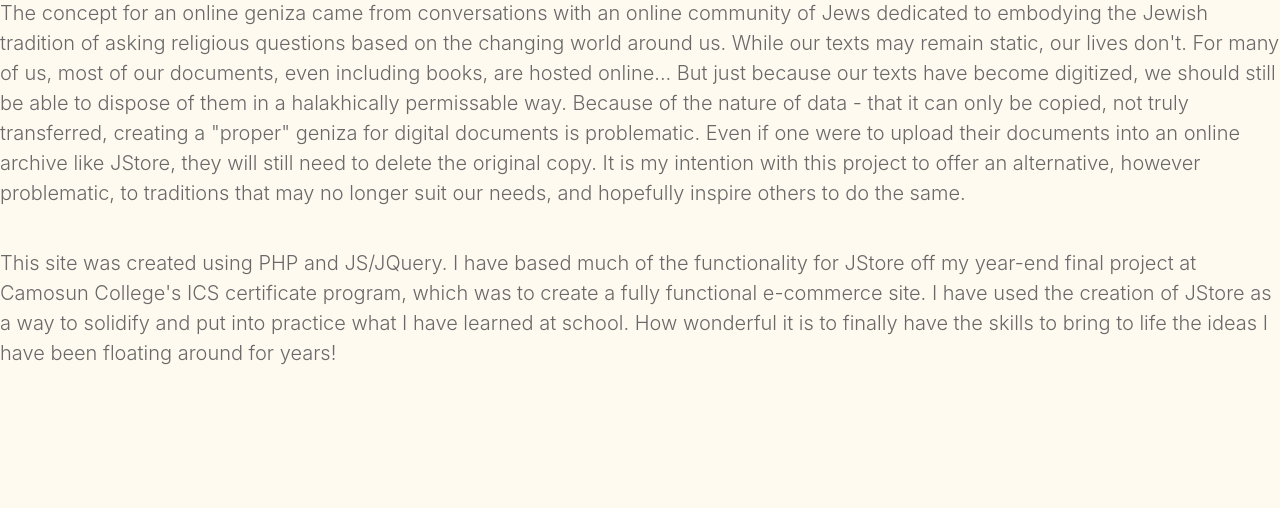
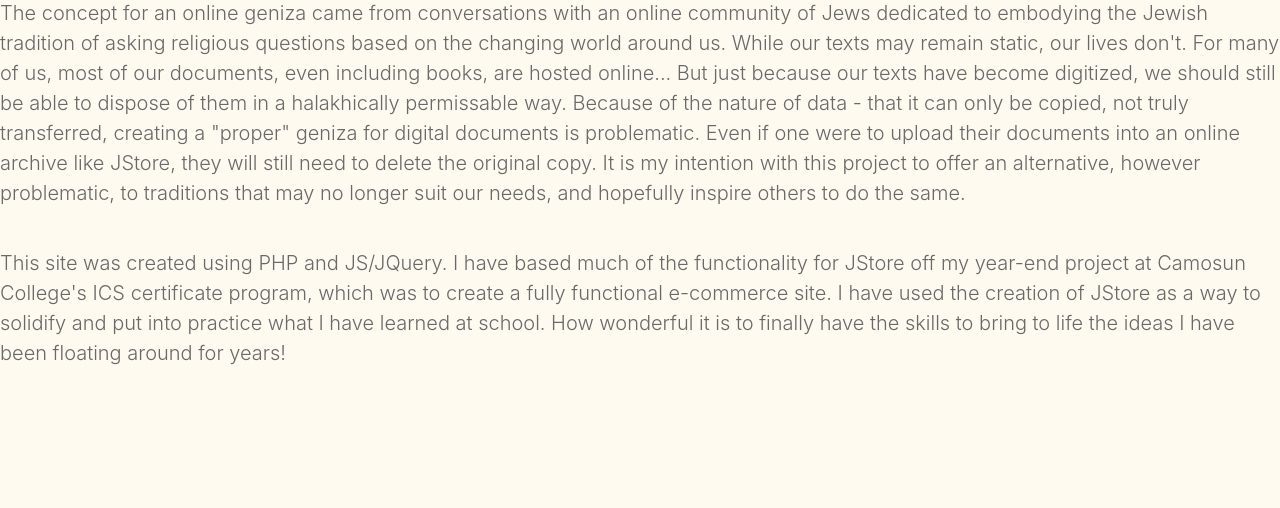
Before and after one commit to tevyecowan/j_store, a PHP site: page /about.php in a window 1280 px wide. Shown: the part 450-958 px from the top of the page. Run offline with PHP 8.4, Linux system fonts and the light colour scheme.

Commit message:
small updates

```diff
--- a/about.php
+++ b/about.php
@@ -52,7 +52,7 @@ to do the same.
 <br>
 <p class="lead">
 This site was created using PHP and JS/JQuery. I have based much of the functionality for JStore
-off my year-end final project at Camosun College's ICS certificate program, which was to create a fully functional e-commerce
+off my year-end project at Camosun College's ICS certificate program, which was to create a fully functional e-commerce
 site. I have used the creation of JStore as a way to solidify and put into practice what I have learned at school. How wonderful
 it is to finally have the skills to bring to life the ideas I have been floating around for years!
 </p>
--- a/archive.php
+++ b/archive.php
@@ -35,7 +35,7 @@ $_SESSION['returnPage'] = $returnPage;
 						from uploads
 						;";
 
-				//prints list of files (currently in cards)
+				//prints list of files
                 $result = mysqli_query ($dbc, $query);
                 echo "<div class=\"list-group\">";
                 while ($row = mysqli_fetch_assoc($result)) {
--- a/index.php
+++ b/index.php
@@ -49,7 +49,7 @@ if(!empty($_POST)) {
     include('includes/upload.php');
     if ($GLOBALS['a'] == true) {
         echo "<h4>Thank you, your details have been submitted succesfully.</h4>";
-    } // else show the form, either a clean one or with possible error messages
+    }
     else {
         echo "<h4>Oops! Something went wrong</h4>";
     }
```
Also changed, not shown: README.md.
